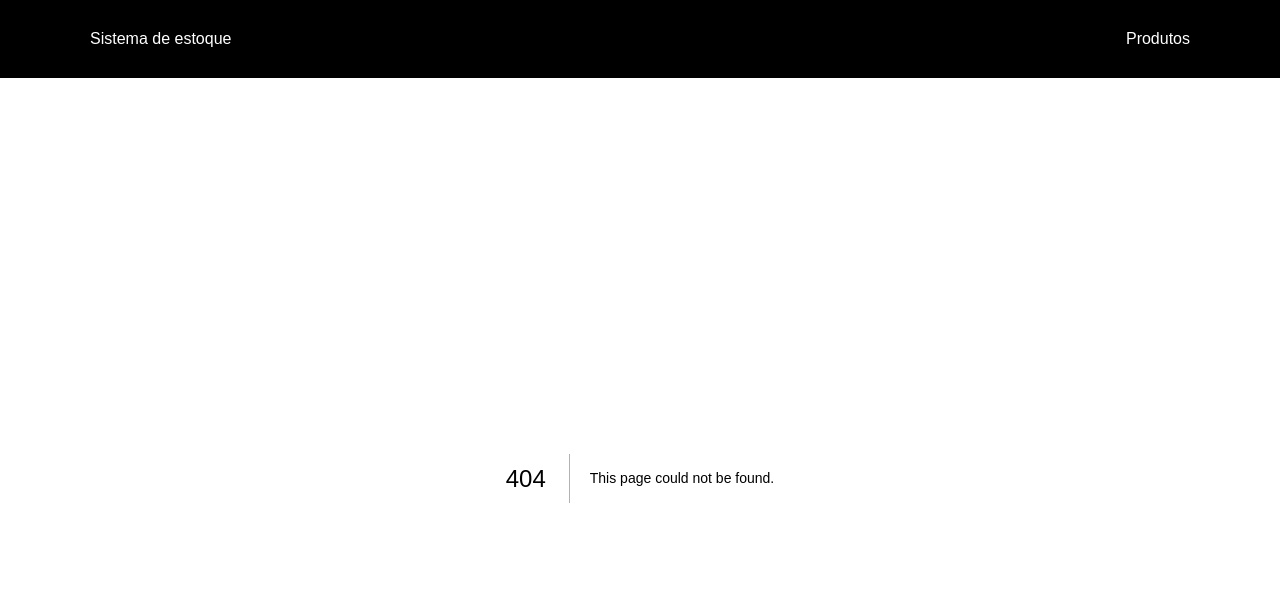
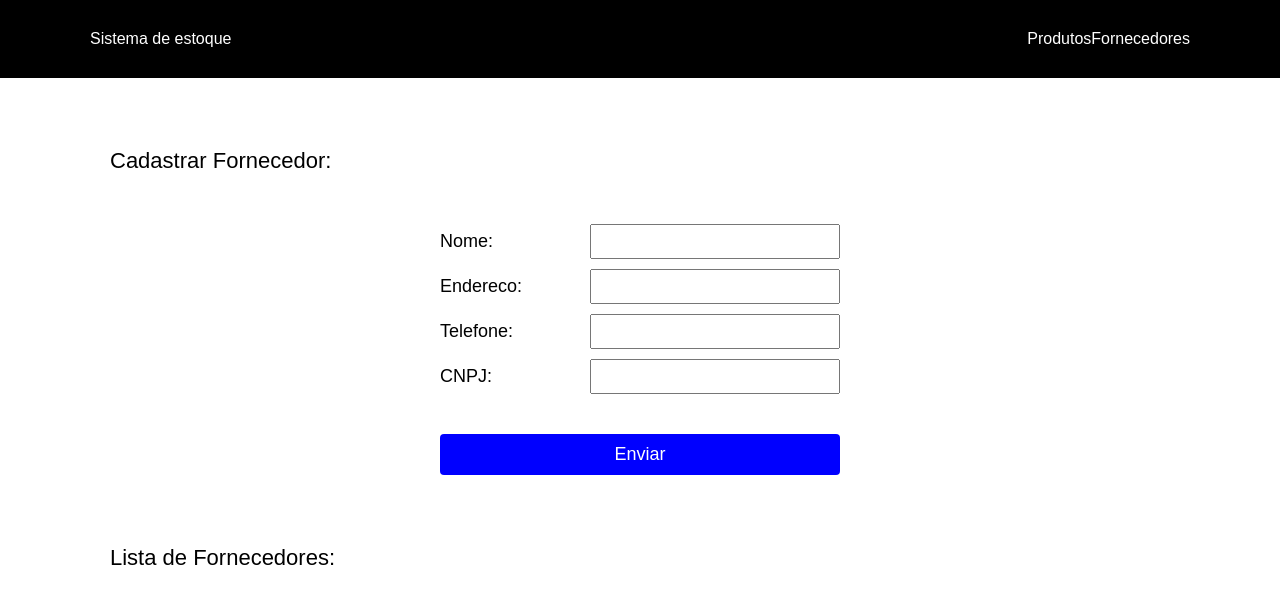
Before and after one commit to garefen/faculdade-impacta, a Next.js app in the folder my-app/: page /suppliers in a window 1280 px wide. Before the commit this address had no page. Shown: the top 604 px of the page. Built offline with nearby package versions, Linux system fonts and the light colour scheme; no server answers; the database is empty.

Commit message:
wip suppliers

```diff
--- a/my-app/src/components/Navbar.tsx
+++ b/my-app/src/components/Navbar.tsx
@@ -8,6 +8,7 @@ export default function Navbar() {
         <Link className={styles.link} href="/">Sistema de estoque</Link>
         <div className={styles.links}>
           <Link className={styles.link} href="/products">Produtos</Link>
+          <Link className={styles.link} href="/suppliers">Fornecedores</Link>
         </div>
       </div>
     </div>
--- /dev/null
+++ b/my-app/src/firebase/suppliers.ts
@@ -0,0 +1,47 @@
+import {db} from "./clientApp";
+import {collection, query, getDocs, setDoc, doc, updateDoc} from "firebase/firestore";
+
+export function addSupplier(name: string, address: string, phone: string, cnpj: string) {
+  const data = {
+    name,
+    address,
+    phone,
+    cnpj
+ };
+ setDoc(doc(db, "suppliers", makeId(10).toString()), data);
+
+ return data;
+}
+
+export async function getSuppliers() {
+  const suppliers: any = [];
+  const q = query(collection(db, "suppliers"));
+  const querySnapshot = await getDocs(q);
+  querySnapshot.forEach((doc) => {
+    const id = doc.id;
+    let data = doc.data();
+    data = {id, ...data}
+    suppliers.push(data);
+  });
+
+  return suppliers;
+}
+
+export async function updateSupplier(product: any) {
+  const productRef = doc(db, "suppliers", product.id);
+  await updateDoc(productRef, {
+    name: product.name,
+    price: Number(product.price),
+    amount: product.amount,
+  });
+}
+
+function makeId(length: number) {
+  var result           = '';
+  var characters       = 'ABCDEFGHIJKLMNOPQRSTUVWXYZ0123456789';
+  var charactersLength = characters.length;
+  for ( var i = 0; i < length; i++ ) {
+    result += characters.charAt(Math.floor(Math.random() * charactersLength));
+  }
+  return result;
+}
--- /dev/null
+++ b/my-app/src/pages/suppliers/index.tsx
@@ -0,0 +1,114 @@
+import Head from 'next/head'
+import Link from 'next/link'
+import styles from '@/styles/Products.module.css'
+import {getSuppliers, addSupplier} from '@/firebase/suppliers'
+
+import React, { FC, useState } from "react";
+
+interface Props {
+  suppliers: any;
+}
+
+const Suppliers: FC<Props>  = ({ suppliers }) => {
+  const [name, setName] = useState('');
+  const [address, setAddress] = useState('');
+  const [phone, setPhone] = useState('');
+  const [cnpj, setCnpj] = useState('');
+
+  const handleFormSubmit = (event: { preventDefault: () => void; }) => {
+    event.preventDefault();
+    const newSupplier = {
+      name,
+      address,
+      phone,
+      cnpj,
+    }
+    addSupplier(newSupplier.name, newSupplier.address, newSupplier.phone, newSupplier.cnpj);
+    suppliers.push(newSupplier);
+    setName("");
+    setAddress("");
+    setPhone("");
+    setCnpj("");
+  }
+
+  return (
+    <>
+      <Head>
+        <title>Fornecedores</title>
+      </Head>
+      <div className={styles.wrapper}>
+        <div className={styles.create}>
+          <div className={styles.headline}>
+            Cadastrar Fornecedor:
+            <form className={styles.form} onSubmit={handleFormSubmit}>
+              <div className={styles.formItem}>
+                <label htmlFor="name" className={styles.label}>Nome: </label>
+                <input
+                  id="name"
+                  value={name}
+                  onChange={(e) => setName(e.target.value)}
+                  className={styles.input}
+                />
+              </div>
+              <div className={styles.formItem}>
+                <label htmlFor="address" className={styles.label}>Endereco: </label>
+                <input
+                  id="address"
+                  value={address}
+                  onChange={(e) => setAddress(e.target.value)}
+                  className={styles.input}
+                />
+              </div>
+              <div className={styles.formItem}>
+                <label htmlFor="phone" className={styles.label}>Telefone: </label>
+                <input
+                  value={phone}
+                  id="phone"
+                  onChange={(e) => setPhone(e.target.value)}
+                  className={styles.input}
+                />
+              </div>
+              <div className={styles.formItem}>
+                <label htmlFor="cnpj" className={styles.label}>CNPJ: </label>
+                <input
+                  value={cnpj}
+                  id="cnpj"
+                  onChange={(e) => setCnpj(e.target.value)}
+                  className={styles.input}
+                />
+              </div>
+              <button className={styles.submit} type="submit">Enviar</button>
+            </form>
+          </div>
+        </div>
+        <div className={styles.list}>
+          <div className={styles.headline}>
+            Lista de Fornecedores:
+          </div>
+          <table className={styles.productTable}>
+            <tbody>
+              {suppliers.map((supplier: any) => (
+                <tr key={supplier.id} className={styles.supplier}>
+                  <td className={styles.supplierLine}>Nome: {supplier.name}</td>
+                  <td className={styles.supplierLine}>Endereco: {supplier.address}</td>
+                  <td className={styles.supplierLine}>Telefone: {supplier.phone}</td>
+                  <td className={styles.supplierLine}>CNPJ: {supplier.cnpj}</td>
+                </tr>
+              ))}
+            </tbody>
+          </table>
+        </div>
+      </div>
+    </>
+  )
+}
+
+
+export async function getServerSideProps() {
+  const suppliers = await getSuppliers();
+  return {
+    props: { suppliers },
+  };
+}
+
+export default Suppliers;
```
